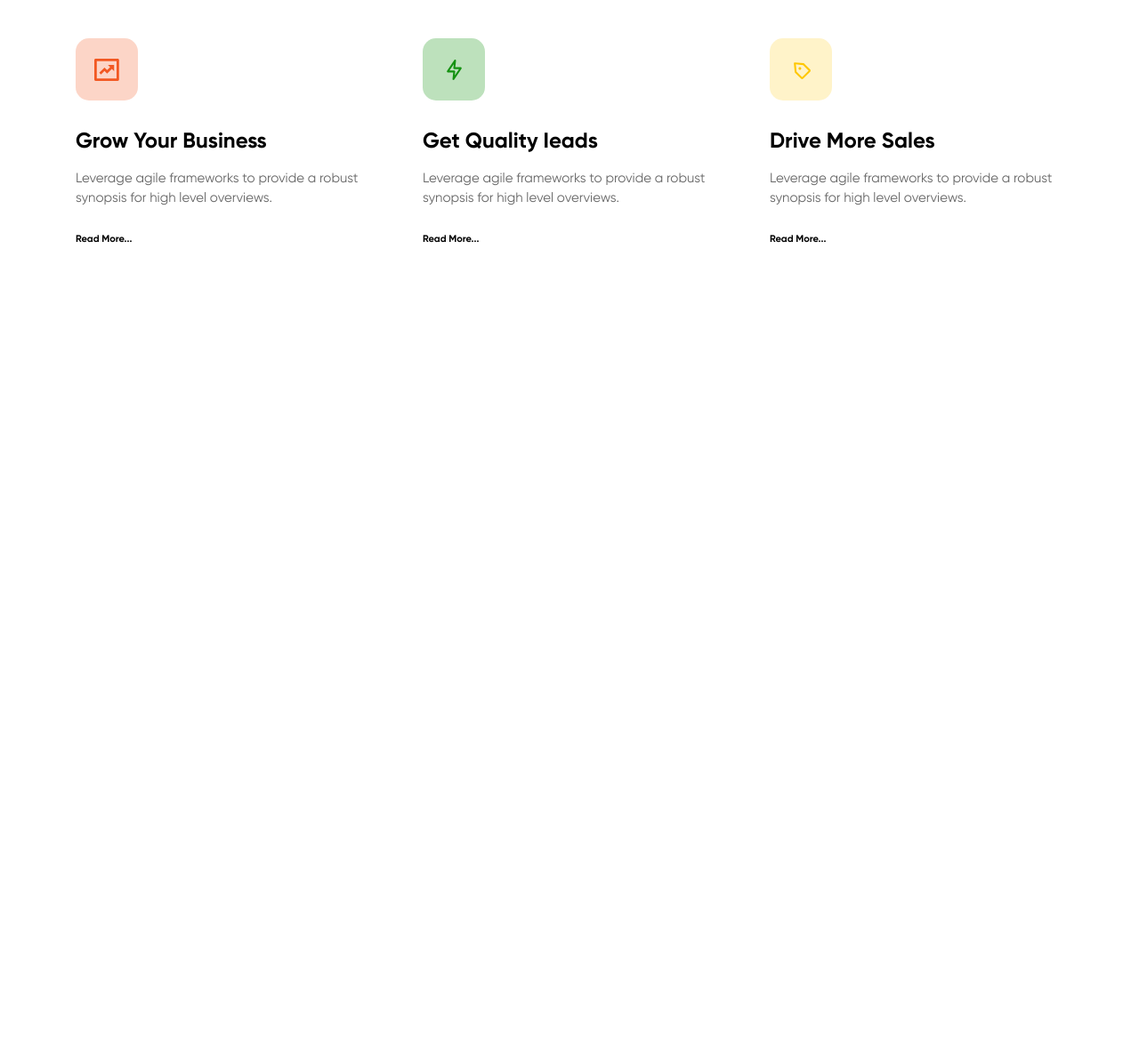
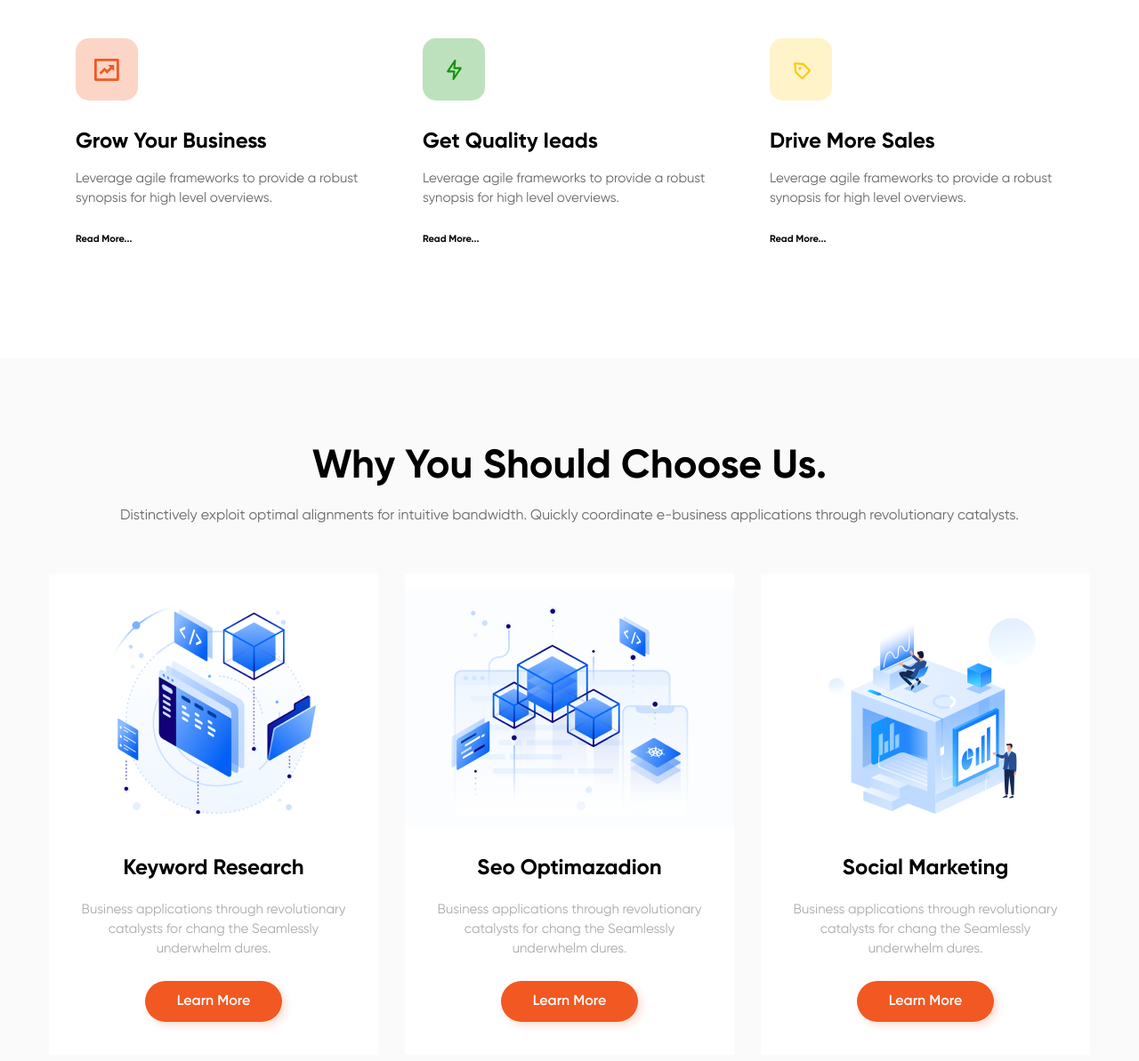
Before and after one commit to ZhenyaGro/GrowBe, a plain HTML site: page index.html in a window 1280 px wide. Shown: the part 1039-2232 px from the top of the page at 89% size. Before the commit the page ends 1442 px from the top, so only its background shows below. Drawn offline with Linux system fonts and the light colour scheme; files whose address does not match are found by name.

Commit message:
Block 'choose us'

```diff
--- a/index.html
+++ b/index.html
@@ -71,6 +71,35 @@
       <a href="#" class="readmore">Read More...</a>
     </div>
   </div>
+  <div class="chooseus container">
+    <h2 class="chooseus_header">Why You Should Choose Us.</h2>
+    <p class="chooseus_text">Distinctively exploit optimal alignments for intuitive bandwidth. Quickly coordinate
+      e-business
+      applications through revolutionary catalysts.</p>
+    <div class="chooseus_group">
+      <div class="chooseus_group-block">
+        <img src="./img/chpic1.png" alt="choose picture" class="chooseus_block_img block_img1">
+        <h3 class="chooseus_block_header">Keyword Research</h3>
+        <p class="chooseus_block_text">Business applications through revolutionary catalysts for chang the Seamlessly
+          underwhelm dures.</p>
+        <a href="#" class="chooseus_block_link">Learn More</a>
+      </div>
+      <div class="chooseus_group-block">
+        <img src="./img/chpic2.png" alt="choose picture" class="chooseus_block_img">
+        <h3 class="chooseus_block_header">Seo Optimazadion</h3>
+        <p class="chooseus_block_text">Business applications through revolutionary catalysts for chang the Seamlessly
+          underwhelm dures.</p>
+        <a href="#" class="chooseus_block_link">Learn More</a>
+      </div>
+      <div class="chooseus_group-block">
+        <img src="./img/chpic3.png" alt="choose picture" class="chooseus_block_img">
+        <h3 class="chooseus_block_header">Social Marketing</h3>
+        <p class="chooseus_block_text">Business applications through revolutionary catalysts for chang the Seamlessly
+          underwhelm dures.</p>
+        <a href="#" class="chooseus_block_link">Learn More</a>
+      </div>
+    </div>
+  </div>
 </body>
 
 </html>
--- a/style.css
+++ b/style.css
@@ -155,3 +155,73 @@ a {
   font-size: 11px;
   line-height: 16px;
 }
+
+.chooseus {
+  background-color: #FAFAFA;
+  padding-top: 92px;
+  padding-bottom: 54px;
+  text-align: center;
+}
+
+.chooseus_header {
+  font-family: 'Gilroy-Bold';
+  font-size: 45px;
+  line-height: 53px;
+  margin-bottom: 19px;
+}
+
+.chooseus_text {
+  font-family: 'Gilroy-Regular';
+  font-size: 16px;
+  line-height: 24px;
+  color: #666666;
+}
+
+.chooseus_group {
+  display: flex;
+  gap: 30px;
+  margin-top: 54px;
+}
+
+.chooseus_group-block {
+  padding: 15px 0 50px;
+  background-color: #fff;
+}
+
+.chooseus_group-block:hover {
+  box-shadow: 15px 25px 60px -5px rgba(0, 0, 0, 0.1);
+}
+
+.chooseus_block_img {
+  margin-bottom: 25px;
+}
+
+.block_img1 {
+  margin-bottom: 40px;
+  /* the first image has another size */
+}
+
+.chooseus_block_header {
+  font-family: 'Gilroy-Bold';
+  font-size: 24px;
+  line-height: 28px;
+  margin-bottom: 22px;
+}
+
+.chooseus_block_text {
+  font-family: 'Gilroy-Regular';
+  font-size: 15px;
+  line-height: 22px;
+  color: #AAAAAA;
+  margin-left: 30px;
+  margin-right: 30px;
+  margin-bottom: 39px;
+}
+
+.chooseus_block_link {
+  padding: 15px 36px;
+  background-color: #F25822;
+  color: #fff;
+  box-shadow: 4px 4px 8px rgba(242, 88, 34, 0.2);
+  border-radius: 50px;
+}
```
